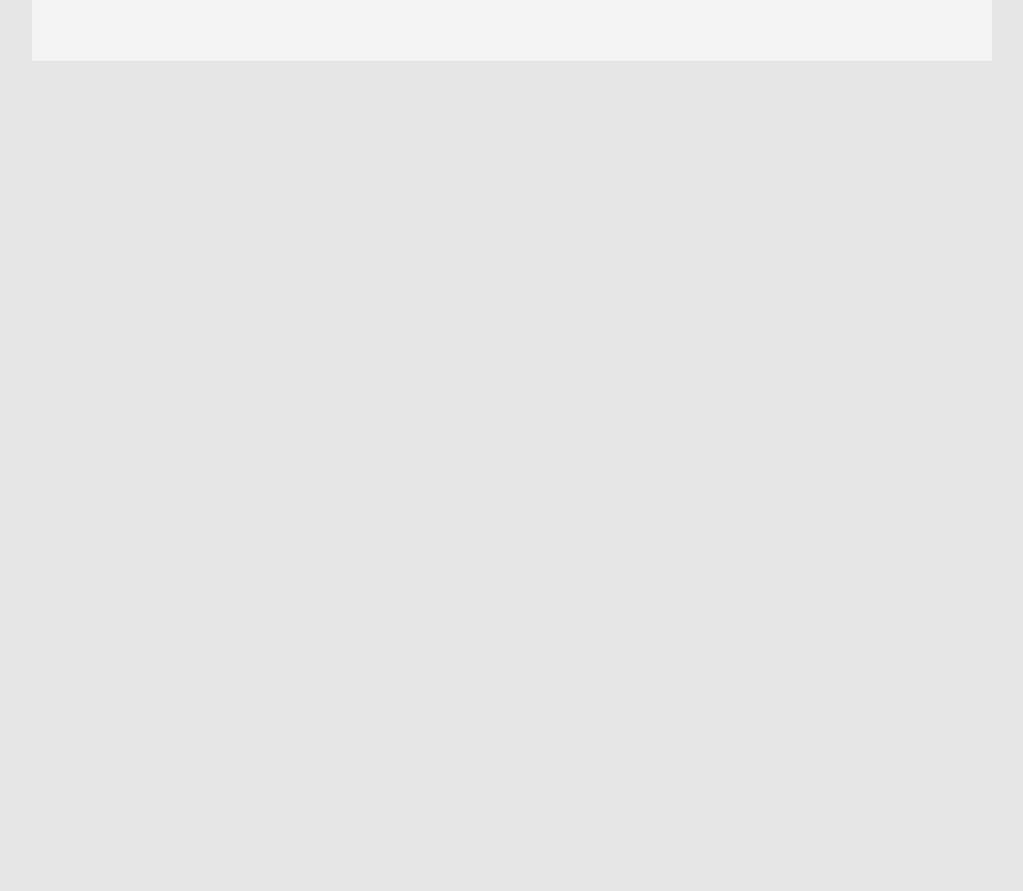
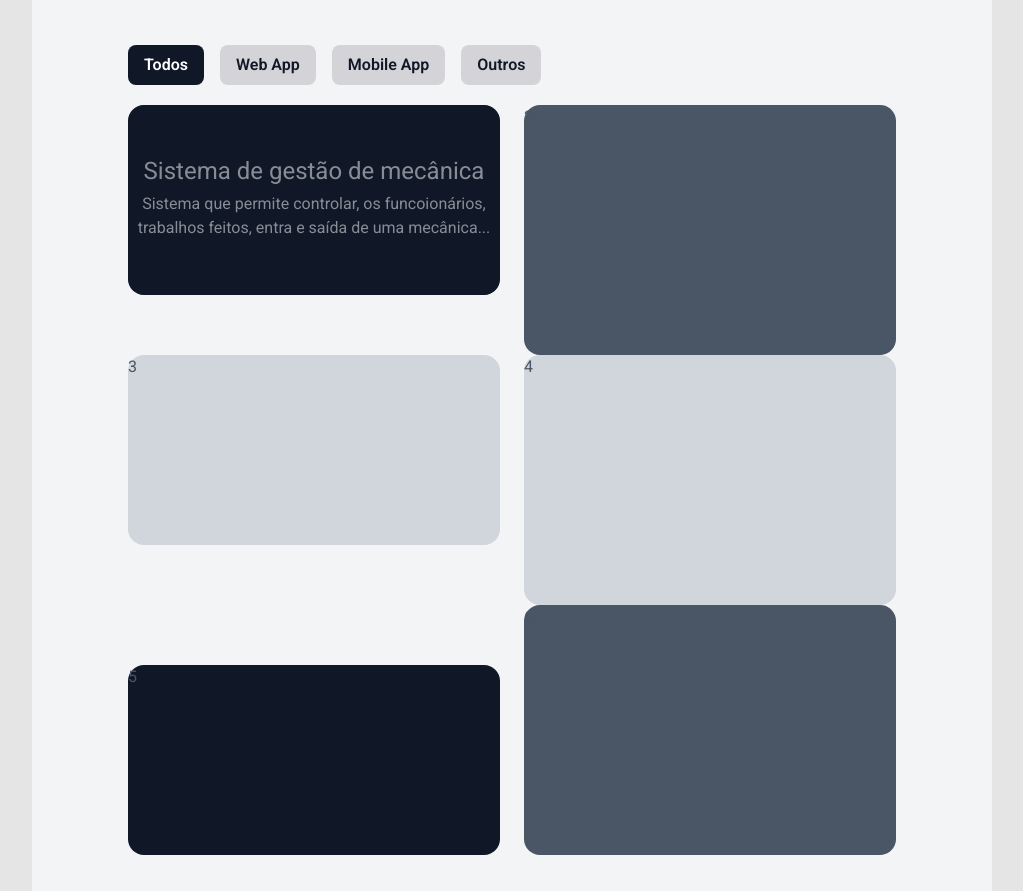
Before and after one commit to AntonioJacinto11672/portifolio, a React (Vite) app: page / in a window 1280 px wide. Shown: the part 1851-2742 px from the top of the page, without its empty margins (128-1151 px from the left). Before the commit the page ends 1912 px from the top, so only its background shows below. Built offline with nearby package versions, Linux system fonts and the light colour scheme.

Commit message:
portifolio adicionar os botões e os carts

```diff
--- a/src/App.tsx
+++ b/src/App.tsx
@@ -4,8 +4,22 @@ import { IoLogoInstagram } from "react-icons/io"
 import Title from "./components/Title"
 import Skills from "./components/Skills"
 import Divide from "./components/Divide"
+import Button from "./components/Button"
+import Allapps from "./components/works/Allapps"
+import { useState } from "react"
+import WebApps from "./components/works/WebApps"
+import MobileApps from "./components/works/MobileApps"
+import OthersApps from "./components/works/OthersApps"
 
+const componentProject = [
+  <Allapps />,
+  <WebApps />,
+  <MobileApps />,
+  <OthersApps />,
+]
 function App() {
+  const [projectsValue, setProjectsValue] = useState(0)
+
 
   return (
     <>
@@ -23,12 +37,12 @@ function App() {
 
             <nav>
               <ul className="flex gap-x-14">
-                <li><a href="" className="">Home</a></li>
-                <li><a href="">sobre</a></li>
-                <li><a href="">portifólio</a></li>
-                <li><a href="">serviços</a></li>
-                <li><a href="">resumo</a></li>
-                <li><a href="">contato</a></li>
+                <li><a href="" className="hover:text-gray-900">Home</a></li>
+                <li><a href="" className="hover:text-gray-900">sobre</a></li>
+                <li><a href="" className="hover:text-gray-900">portifólio</a></li>
+                <li><a href="" className="hover:text-gray-900">serviços</a></li>
+                <li><a href="" className="hover:text-gray-900">resumo</a></li>
+                <li><a href="" className="hover:text-gray-900">contato</a></li>
               </ul>
             </nav>
           </div>
@@ -107,9 +121,26 @@ function App() {
         {/* init Meu portifolio */}
         <section className=" bg-gray-100">
           <div className="mx-20 p-4">
+
             <div className="my-10 flex items-end">
-                <Title firstTitle="Meu" secondTitle="Portifólio" brState={true}/>
-                <p className="font-bold  text-lg pl-20 ">Estes são alguns dos trabalhos e  <br /> projetos que já realizei</p>
+              <Title firstTitle="Meu" secondTitle="Portifólio" brState={true} />
+              <p className="font-bold  text-md pl-20 ">Estes são alguns dos trabalhos e  <br /> projetos que já realizei</p>
+            </div>
+
+            <div>
+              {/* buttons */}
+
+              <div className="flex gap-x-4  my-5">
+                <Button text="Todos" color={projectsValue === 0 ? "primary" : "secondary"} onClick={() => setProjectsValue(0)} type="button" />
+                <Button text="Web App" color={projectsValue === 1 ? "primary" : "secondary"} onClick={() => setProjectsValue(1)} type="button" />
+                <Button text="Mobile App" color={projectsValue === 2 ? "primary" : "secondary"} onClick={() => setProjectsValue(2)} type="button" />
+                <Button text="Outros" color={projectsValue === 3 ? "primary" : "secondary"} onClick={() => setProjectsValue(3)} type="button" />
+              </div>
+            </div>
+            {/* end buttons */}
+            {/* init projects */}
+            <div className="flex flex-col  items-center my-5 text-gray-600 ">
+              {componentProject[projectsValue]}
             </div>
           </div>
         </section>
--- /dev/null
+++ b/src/components/Button.tsx
@@ -0,0 +1,58 @@
+interface buttonProps {
+    text: string;
+    onClick?: () => void;
+    className?: string;
+    disabled?: boolean;
+    loading?: boolean;
+    type?: "button" | "submit" | "reset";
+    icon?: React.ReactNode;
+    iconPosition?: "left" | "right";
+    size?: "small" | "medium" | "large";
+    variant?: "primary" | "secondary" | "tertiary";
+    color?: "default" | "primary" | "secondary" | "danger" | "success" | "warning";
+    fullWidth?: boolean;
+    children?: React.ReactNode;
+}
+
+const Button: React.FC<buttonProps> = ({
+    text,
+    onClick,
+    className,
+    disabled = false,
+    loading = false,
+    type = "button",
+    icon,
+    iconPosition = "left",
+    size = "medium",
+    variant = "primary",
+    color = "default",
+    fullWidth = false,
+    children
+})  => {
+    return (
+        <button type={type} onClick={onClick} disabled={disabled} className={`
+            ${className}
+            ${disabled ? "opacity-50 cursor-not-allowed" : ""}
+            ${loading ? "cursor-wait" : ""}
+            ${fullWidth ? "w-full" : ""}
+            ${size === "small" ? "text-sm" : size === "large" ? "text-lg" : "text-base"}
+            ${variant === "primary" ? "bg-gray-900" : variant === "secondary" ? "bg-gray-500 text-gray-900" : "bg-white text-black"}
+            ${color === "primary" ? "bg-gray-900 text-white"  : color === "secondary" ? "bg-zinc-300 text-gray-900" : color === "danger" ? "bg-red-500" : color === "success" ? "bg-green-500" : color === "warning" ? "bg-yellow-500" : ""}
+            ${iconPosition === "left" ? "flex flex-row items-center" : "flex flex-row-reverse items-center"}
+            ${icon ? "space-x-2" : ""}
+            ${fullWidth ? "w-full" : ""}
+            py-2 px-4 rounded-lg
+            transition duration-200 ease-in-out
+            hover:bg-opacity-80
+            focus:outline-none focus:ring-2 focus:ring-blue-500 focus:ring-opacity-50
+            active:bg-opacity-90
+            font-semibold
+            `}>
+            {icon && iconPosition === "left" && <span className="mr-2">{icon}</span>}
+            {children || text}
+            {icon && iconPosition === "right" && <span className="ml-2">{icon}</span>}
+        </button>
+    );
+}
+
+export default Button;
--- /dev/null
+++ b/src/components/works/Allapps.tsx
@@ -0,0 +1,17 @@
+export default function Allapps() {
+    return (
+        <div className="flex flex-wrap gap-x-6 flex-row items-stretch">
+            <div className="bg-gray-900 w-[300px] h-[190px] flex-grow  self-start rounded-2xl overflow-auto cursor-pointer" title="Sistema de gestão de mecanica">
+                <div className="text-center top-0 left-0 w-full h-full bg-gray-900 opacity-50 rounded-2xl flex flex-col justify-center items-center text-white">
+                    <h4 className="text-white text-2xl">Sistema de gestão de mecânica</h4>
+                    <p className="text-white">Sistema que permite controlar, os funcoionários, trabalhos feitos, entra e saída de uma mecânica... </p>
+                </div>
+            </div>
+            <div className="bg-gray-600 w-[300px] h-[250px] flex-grow self-end rounded-2xl">2</div>
+            <div className="bg-gray-300 w-[300px] h-[190px] flex-grow self-start rounded-2xl">3</div>
+            <div className="bg-gray-300 w-[300px] h-[250px] flex-grow rounded-2xl">4</div>
+            <div className="bg-gray-900 w-[300px] h-[190px] flex-grow self-end rounded-2xl">5</div>
+            <div className="bg-gray-600 w-[300px] h-[250px] flex-grow  self-start rounded-2xl">6</div>
+        </div>
+    );
+}
--- /dev/null
+++ b/src/components/works/MobileApps.tsx
@@ -0,0 +1,9 @@
+export default function MobileApps() {
+    return (
+        <div className="flex flex-wrap gap-x-6 flex-row items-stretch">
+
+            <div className="bg-gray-600 w-[300px] h-[250px] flex-grow self-end rounded-2xl">2</div>
+
+        </div>
+    );
+}
--- /dev/null
+++ b/src/components/works/OthersApps.tsx
@@ -0,0 +1,10 @@
+function OthersApps() {
+    return (
+        <div className="flex flex-wrap gap-x-6 flex-row items-stretch">
+            <div className="bg-gray-300 w-[300px] h-[190px] flex-grow self-start rounded-2xl">3</div>
+
+        </div>
+    );
+}
+
+export default OthersApps;
--- /dev/null
+++ b/src/components/works/WebApps.tsx
@@ -0,0 +1,12 @@
+export default function WebApps() {
+    return (
+        <div className="flex flex-wrap gap-x-6 flex-row items-stretch">
+            <div className="bg-gray-900 w-[300px] h-[190px] flex-grow  self-start rounded-2xl overflow-auto cursor-pointer" title="Sistema de gestão de mecanica">
+                <div className="text-center top-0 left-0 w-full h-full bg-gray-900 opacity-50 rounded-2xl flex flex-col justify-center items-center text-white">
+                    <h4 className="text-white text-2xl">Sistema de gestão de mecânica</h4>
+                    <p className="text-white">Sistema que permite controlar, os funcoionários, trabalhos feitos, entra e saída de uma mecânica... </p>
+                </div>
+            </div>
+        </div>
+    );
+}
```
